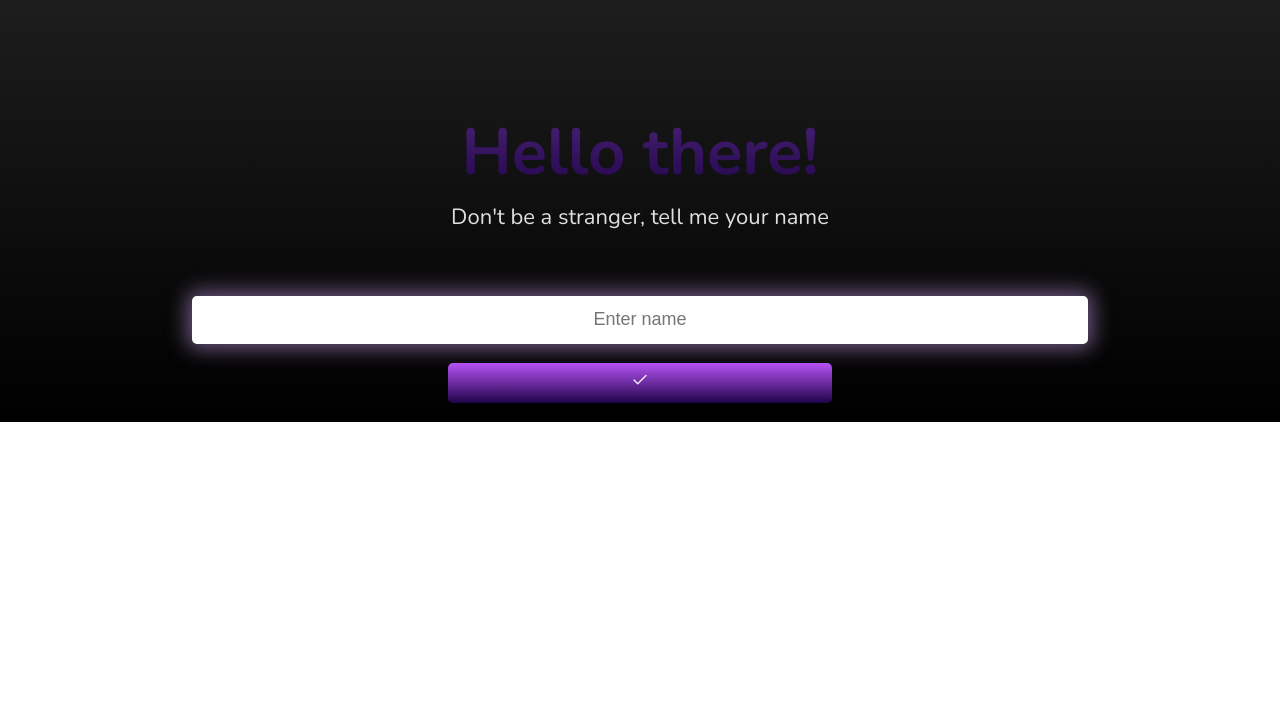
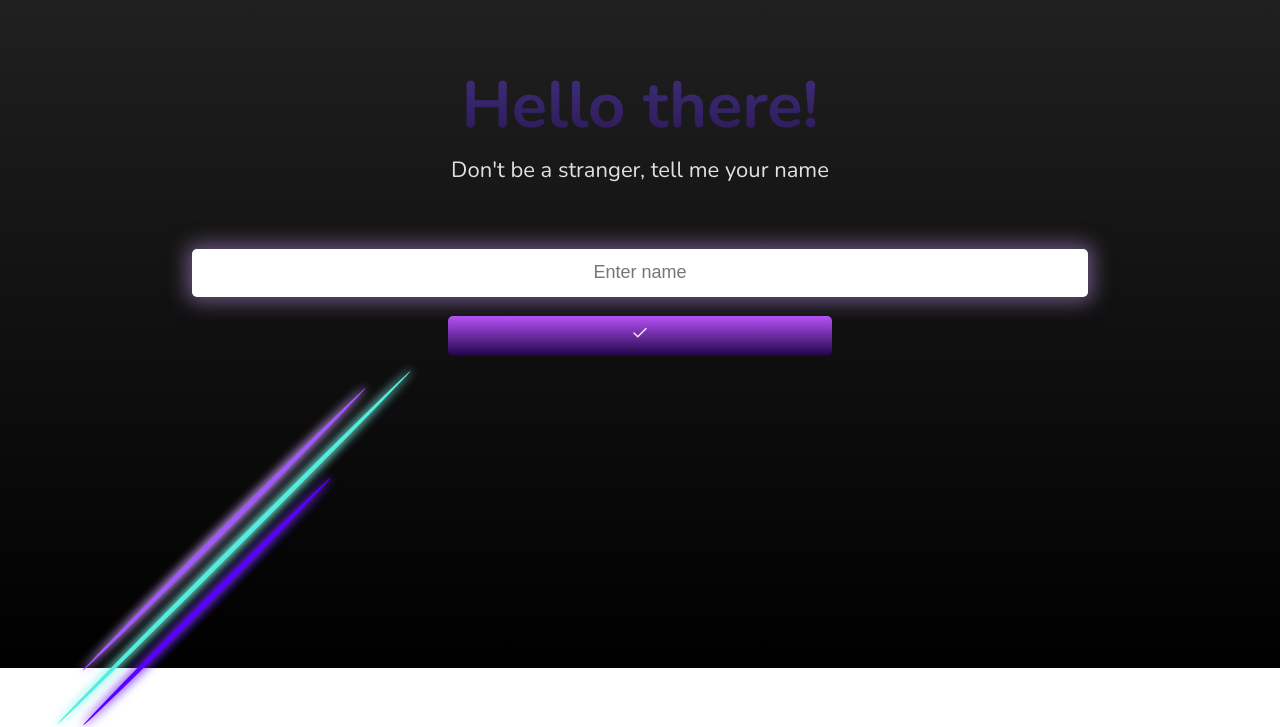
Before and after one commit to SaraJohlu/SaraPortfolio, a React (Vite) app: page / in a window 1280 px wide. Shown: the part 132-859 px from the top of the page. Before the commit the page ends 800 px from the top, so only its background shows below. Built offline with nearby package versions, Linux system fonts and the light colour scheme; a web font is replaced by a local one.

Commit message:
new style

```diff
--- a/src/App.css
+++ b/src/App.css
@@ -8,11 +8,12 @@
 * #root {
   display: flex;
   flex-direction: column;
+  justify-content: space-between;
   justify-content: center;
   align-items: center;
   font-family: "Nunito", serif;
   max-width: 100%;
-  max-height: 100vh;
+  height: 100vh;
   color-scheme: light dark;
   color: rgba(255, 255, 255, 0.87);
   background: linear-gradient(to bottom, rgb(38, 38, 38), black);
@@ -26,7 +27,7 @@
 * #root .hello-there {
   font-size: 65px;
   padding-top: 15rem;
-  background: -webkit-linear-gradient(rgb(199, 120, 249), rgb(31, 4, 72));
+  background: -webkit-linear-gradient(rgb(120, 124, 249), rgb(43, 22, 81));
   -webkit-background-clip: text;
   -webkit-text-fill-color: transparent;
 }
@@ -62,4 +63,12 @@
   border: none;
   border-radius: 5px;
   color: rgba(255, 255, 255, 0.87);
+}
+* #root .interaction-container .submit-button:hover {
+  border: 2px solid turquoise;
+  scale: 1.2;
+}
+* #root .copywright {
+  font-size: 15px;
+  margin-top: 20rem;
 }/*# sourceMappingURL=App.css.map */
--- a/src/App.jsx
+++ b/src/App.jsx
@@ -1,4 +1,7 @@
 import { FiCheck } from "react-icons/fi";  // react-icons imported from react-icons
+
+import Footer from "./Components/Footer"
+
 import './App.css'
 
 function App() {
@@ -20,6 +23,8 @@ function App() {
         <button className="submit-button"><FiCheck /></button>
 
       </span>
+      <Footer />
+
     </>
   )
 }
--- a/src/App.scss
+++ b/src/App.scss
@@ -15,7 +15,7 @@ $mainfontcolor: rgba(255, 255, 255, 0.87);
   align-items: center;
 }
 
-@mixin border{
+@mixin border {
   border: none;
   border-radius: 5px;
 }
@@ -28,12 +28,13 @@ $mainfontcolor: rgba(255, 255, 255, 0.87);
   #root {
     display: flex;
     flex-direction: column;
+    justify-content: space-between;
     justify-content: center;
     align-items: center;
     font-family: "Nunito", serif;
 
     max-width: 100%;
-    max-height: 100vh;
+    height: 100vh;
 
     color-scheme: light dark;
     color: $mainfontcolor;
@@ -50,8 +51,7 @@ $mainfontcolor: rgba(255, 255, 255, 0.87);
       font-size: 65px;
       padding-top: 15rem;
 
-
-        background: -webkit-linear-gradient(rgb(199, 120, 249), rgb(31, 4, 72));
+      background: -webkit-linear-gradient(rgb(120, 124, 249), rgb(43, 22, 81));
       -webkit-background-clip: text;
       -webkit-text-fill-color: transparent;
     }
@@ -62,7 +62,6 @@ $mainfontcolor: rgba(255, 255, 255, 0.87);
       text-align: center;
 
       padding-top: 0.3rem;
-
     }
 
     .interaction-container {
@@ -80,7 +79,6 @@ $mainfontcolor: rgba(255, 255, 255, 0.87);
 
         text-align: center;
         font-size: large;
-
       }
 
       .submit-button {
@@ -90,14 +88,39 @@ $mainfontcolor: rgba(255, 255, 255, 0.87);
         margin: 1.2rem;
         font-size: large;
 
-            background: linear-gradient(to bottom, rgb(183, 82, 246), rgb(31, 4, 72));
+        background: linear-gradient(
+          to bottom,
+          rgb(183, 82, 246),
+          rgb(31, 4, 72)
+        );
 
         @include border();
         color: $mainfontcolor;
-
       }
 
+      .submit-button:hover {
+        border: 2px solid turquoise;
+        scale: 1.2;
+      }
+    }
 
+    .copywright {
+      font-size: 15px;
+      margin-top: 20rem;
     }
   }
 }
+
+// Including media queries for responsinvity
+
+@media (max-width: 1250px) {
+}
+
+@media (max-width: 748px) {
+}
+
+@media (max-width: 480px) {
+}
+
+@media (max-width: 340px) {
+}
--- a/src/Components/Footer.jsx
+++ b/src/Components/Footer.jsx
@@ -0,0 +1,15 @@
+import FooterLines from "./FooterComponents/FooterLines"
+import "./../App.css"
+
+const Footer = () => {
+
+    return(
+        <>
+
+        <FooterLines />
+        <p className="copywright"> ©  Sara Johnson Lundén</p>
+        </>
+    );
+};
+
+export default Footer
--- /dev/null
+++ b/src/Components/FooterComponents/FooterLines.jsx
@@ -0,0 +1,15 @@
+import "./style/footercomponents.css"
+
+const FooterLines = () => {
+
+
+    return(
+        <span className="line-container">
+            <hr className="turquoise-line" />
+            <hr className="purple-line" />
+            <hr className="indigo-line"/>
+        </span>
+    );
+}
+
+export default FooterLines
--- /dev/null
+++ b/src/Components/FooterComponents/style/footercomponents.css
@@ -0,0 +1,45 @@
+.line-container {
+  position: relative;
+  width: 100%;
+  max-height: 100vh;
+}
+.line-container .turquoise-line {
+  position: absolute;
+  top: 10.6rem;
+  left: -1rem;
+  background-color: rgb(83, 237, 222);
+  box-shadow: 0px 0px 10px 2px rgb(131, 243, 231);
+  border: none;
+  border-radius: 50%;
+  width: 500px;
+  height: 5px;
+  transform: rotate(-45deg);
+  z-index: 1;
+}
+.line-container .purple-line {
+  position: absolute;
+  top: 9.5rem;
+  left: 1.5rem;
+  background-color: rgb(161, 87, 252);
+  box-shadow: 0px 0px 10px 2px rgb(203, 163, 251);
+  border: none;
+  border-radius: 50%;
+  width: 400px;
+  height: 5px;
+  transform: rotate(-45deg);
+  z-index: 1;
+}
+.line-container .indigo-line {
+  position: absolute;
+  position: absolute;
+  top: 14rem;
+  left: 2rem;
+  background-color: rgb(89, 0, 255);
+  box-shadow: 0px 0px 10px 2px rgb(115, 42, 250);
+  border: none;
+  border-radius: 50%;
+  width: 350px;
+  height: 5px;
+  transform: rotate(-45deg);
+  z-index: 1;
+}/*# sourceMappingURL=footercomponents.css.map */
--- /dev/null
+++ b/src/Components/FooterComponents/style/footercomponents.scss
@@ -0,0 +1,74 @@
+.line-container {
+    position: relative;
+    width: 100%;
+    max-height: 100vh;
+
+
+.turquoise-line {
+    position: absolute;
+    top: 10.6rem;
+    left: -1rem;
+    background-color: rgb(83, 237, 222);
+    box-shadow: 0px 0px 10px 2px rgb(131, 243, 231);
+
+    border: none;
+    border-radius: 50%;
+
+    width: 500px;
+    height: 5px;
+
+    transform: rotate(-45deg);
+    z-index: 1;
+
+}
+
+.purple-line {
+    position: absolute;
+    top: 9.5rem;
+    left: 1.5rem;
+
+    background-color: rgb(161, 87, 252);
+    box-shadow: 0px 0px 10px 2px rgb(203, 163, 251);
+
+    border: none;
+    border-radius: 50%;
+
+    width: 400px;
+    height: 5px;
+
+    transform: rotate(-45deg);
+    z-index: 1;
+}
+
+.indigo-line {
+    position: absolute;
+    position: absolute;
+    top: 14rem;
+    left: 2rem;
+
+    background-color: rgb(89, 0, 255);
+    box-shadow: 0px 0px 10px 2px rgb(115, 42, 250);
+
+    border: none;
+    border-radius: 50%;
+
+    width: 350px;
+    height: 5px;
+
+    transform: rotate(-45deg);
+    z-index: 1;
+}
+
+}
+
+@media (max-width: 1250px) {
+}
+
+@media (max-width: 748px) {
+}
+
+@media (max-width: 480px) {
+}
+
+@media (max-width: 340px) {
+}
```
Also changed, not shown: 2 other files (tests, documents, lock files or other folders). Lines whose indentation alone changed are shown as unchanged.
